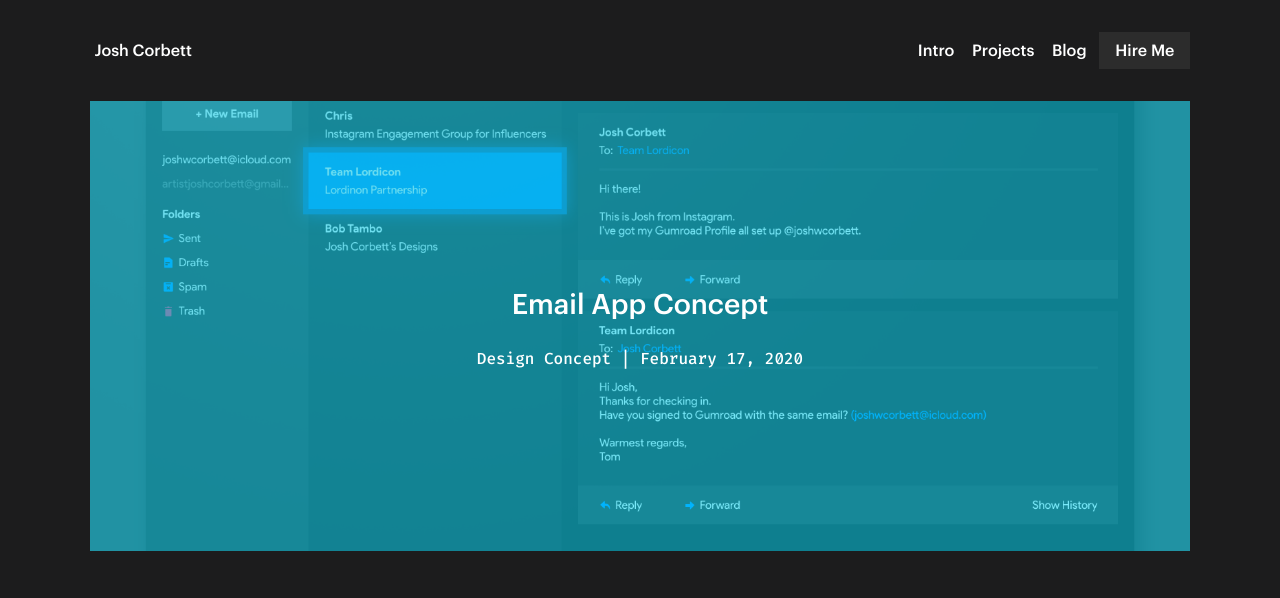
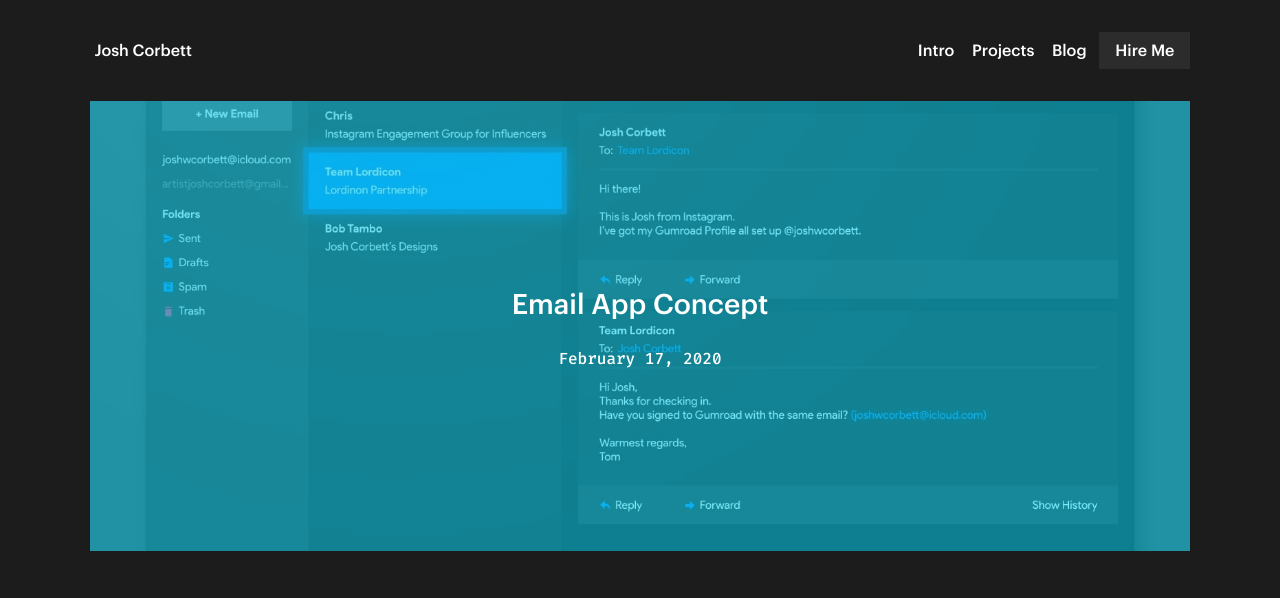
Before and after one commit to joshwcorbett/joshwcorbett.github.io, a Jekyll site: the page built from _projects/email-app.md, in a window 1280 px wide. Shown: the top 598 px of the page. Built offline with Jekyll 4.4.1, drawn with Linux system fonts in a browser that asks for light colours; cached includes are drawn as plain includes; Markdown is read by kramdown in place of the engine named in the settings.

Commit message:
Update from Forestry.io Josh Corbett updated _projects/email-app.md

```diff
--- a/_projects/email-app.md
+++ b/_projects/email-app.md
@@ -1,7 +1,7 @@
 ---
 title: Email App Concept
-image: "/assets/img/email-app.png"
-type: 0
+image: "/assets/img/email-app.jpg"
+type:
 project_link: https://dribbble.com/shots/8198592-Email-App-Concept
 
 ---
```
